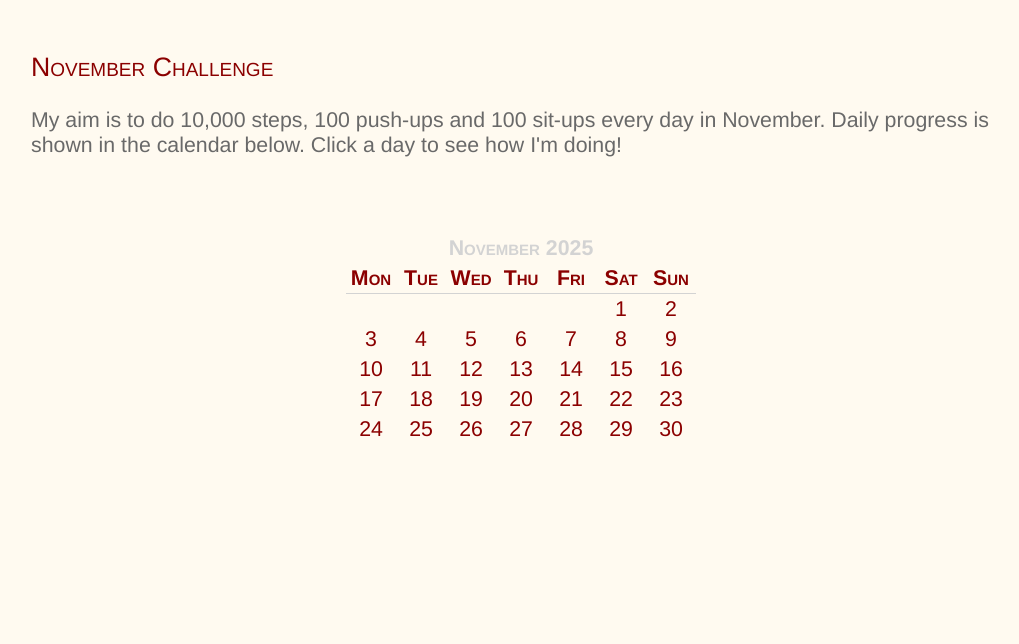
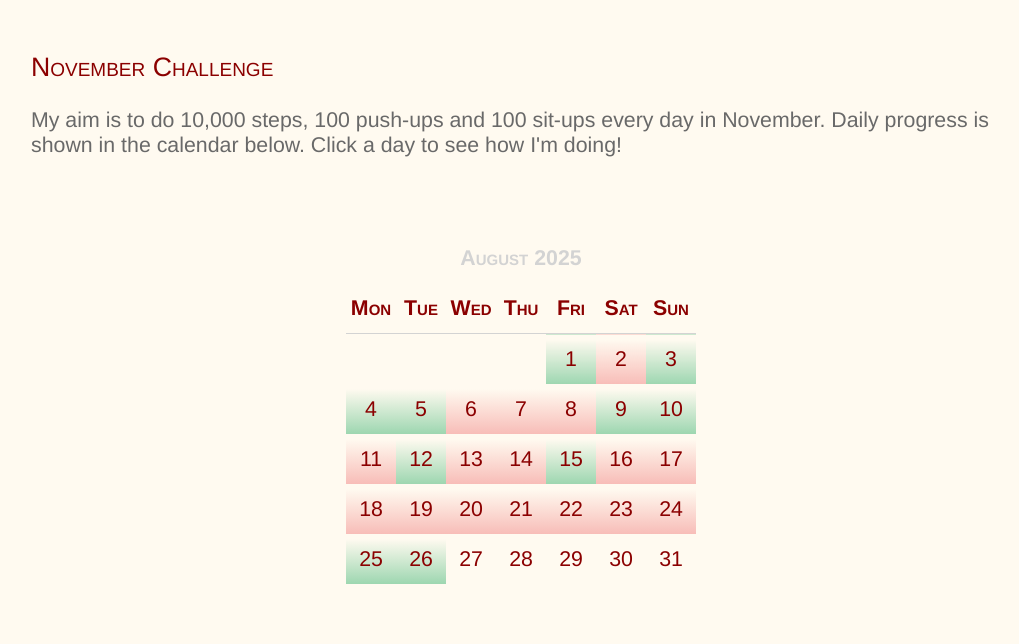
Before and after one commit to Five-Over-Three/StepsBlog, a Flask app: page / in a window 1280 px wide. Shown: the part 687-1331 px from the top of the page, without its empty margins (169-1188 px from the left). Before the commit the page ends 1124 px from the top, so only its background shows below. Run offline with Flask 3, Linux system fonts and the light colour scheme.

Commit message:
Added basic highlighting for days in the calendar with steps data

```diff
--- a/app.py
+++ b/app.py
@@ -23,13 +23,19 @@ form = UploadForm()
 #set up to write data
 col_names = [['year', 'month', 'day', 'steps', 'distance', 'pushups', 'situps', 'squats', 'weight', 'comment']]
 date_format = '%Y-%m-%d'
+calMonth = 8
+calYear = 2025
 myCal = calendar.Calendar()
 
 @app.route('/')
 def blog():
     #TODO - need homepage stuffs here e.g. link to latest post, calendar, graphs etc.
-    myMonth = myCal.monthdayscalendar(2025, 11)
-    return render_template('index.html', myMonth=myMonth)
+    myMonth = myCal.monthdayscalendar(calYear, calMonth)
+    steps_data = pd.read_csv("activitydata.csv")
+    monthName = calendar.month_name[calMonth]
+    link_data = dict(zip(steps_data.loc[steps_data['month'] == calMonth, 'day'], steps_data.loc[steps_data['month'] == calMonth, 'steps']))
+    print(link_data)
+    return render_template('index.html', monthName=monthName, calMonth=calMonth, calYear=calYear, myMonth=myMonth, link_data=link_data)
 
 @app.route('/<int:year>/<int:month>/<int:day>')
 def show_day(year, month, day):
--- a/static/blog_styles.css
+++ b/static/blog_styles.css
@@ -194,6 +194,7 @@ article li {
     justify-content: center;
     padding: 50px;
     color: darkred;
+    user-select: none;
 }
 
 #calendarcontainer table {
@@ -202,13 +203,29 @@ article li {
 
 #calendarcontainer td, th {
     width: 50px;
-    height: 30px;
+    height: 50px;
     text-align: center;
 }
 
 #calendarcontainer th {
     font-weight: bold;
     font-variant: small-caps;
+}
+
+.complete {
+    background: linear-gradient(to bottom, transparent 10%, rgba(60, 179, 113, 0.5))
+}
+
+.complete:hover {
+    background: linear-gradient(to bottom, transparent 10%, rgba(60, 179, 113, 1))
+}
+
+.partial {
+    background: linear-gradient(to bottom, transparent 10%, rgba(240, 128, 128, 0.5))
+}
+
+.partial:hover {
+    background: linear-gradient(to bottom, transparent 10%, rgba(240, 128, 128, 1))
 }
 
 #monthheader {
@@ -219,3 +236,21 @@ article li {
 .dayheader {
     border-bottom: 1px solid lightgray;
 }
+
+#calendarcontainer a {
+    text-decoration: none;
+    color:darkred;
+}
+
+#calendarcontainer a:hover {
+    color: darkred;
+    font-weight:bold;
+}
+
+#calendarcontainer a:active {
+    color: darkred;
+}
+
+#calendarcontainer a:visited {
+    color: darkred;
+}
--- a/templates/index.html
+++ b/templates/index.html
@@ -26,7 +26,7 @@
         <div id="calendarcontainer">
             <table>
                 <tr>
-                    <th id='monthheader' colspan="7">November 2025</th>
+                    <th id='monthheader' colspan="7">{{monthName}} {{calYear}}</th>
                 </tr>
                 <tr>
                     <th class="dayheader">Mon</th>
@@ -37,12 +37,27 @@
                     <th class="dayheader">Sat</th>
                     <th class="dayheader">Sun</th>
                 </tr>
+                <!-- {% if link_data.get(day) %}
+                class="complete"
+                {% endif %} -->
                 {% for month in myMonth %}
                 <tr>
                     {% for day in month %}
+                    {% if link_data.get(day) %}
+                        {% if link_data[day] >= 10000 %}
+                        <td class="complete">
+                        {% else %}
+                        <td class="partial">
+                        {% endif %}
+                    {% else %}
                     <td>
+                    {% endif %}
                         {% if day != 0 %}
+                        {% if link_data.get(day) %}
+                        <a href="{{ url_for('show_day', year=calYear, month=calMonth, day=day) }}">{{ day }}</a>
+                        {% else %}
                         {{ day }}
+                        {% endif %}
                         {% endif %}
                     </td>
                     {% endfor %}
```
